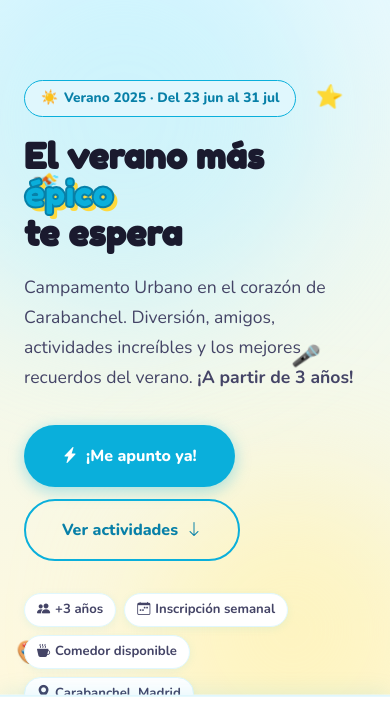
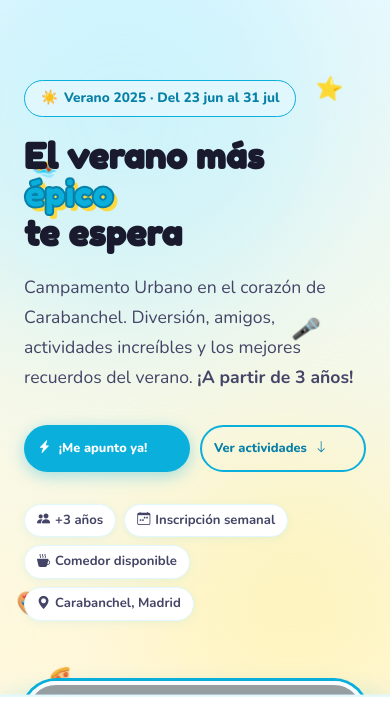
Before and after one commit to fangyi9881/colegio-nsd, a PHP site: page /campamento-nsd/ in a window 390 px wide; the page is wider, and only the part inside the window is pictured. Shown: the part 149-850 px from the top of that part. Run offline with PHP 8.4, Linux system fonts and the light colour scheme; grey boxes are pictures that could not be loaded.

Commit message:
fix: botones hero iguales y compactos en moviles en los 3 sitios

```diff
--- a/campamento-nsd/assets/css/styles.css
+++ b/campamento-nsd/assets/css/styles.css
@@ -942,6 +942,12 @@ input, select, textarea { font: inherit; }
   .float-card small { font-size: .66rem; }
 }
 
+@media (max-width: 768px) {
+  /* Botones hero iguales y compactos en mobile */
+  .hero__cta { gap: 10px; flex-wrap: nowrap; }
+  .hero__cta .btn { flex: 1 1 0; padding: 12px 14px; font-size: .85rem; min-width: 0; }
+  .hero__cta .btn--lg { padding: 12px 14px; font-size: .85rem; }
+}
 @media (max-width: 540px) {
   .act-grid { grid-template-columns: 1fr; }
   .porque__grid { grid-template-columns: 1fr; }
@@ -956,6 +962,9 @@ input, select, textarea { font: inherit; }
   .float-card__icon { font-size: 1.05rem; }
   .float-card strong { font-size: .72rem; line-height: 1.1; }
   .float-card small { font-size: .6rem; line-height: 1.1; }
+  /* Botones aun mas compactos */
+  .hero__cta .btn { padding: 11px 12px; font-size: .8rem; }
+  .hero__cta .btn--lg { padding: 11px 12px; font-size: .8rem; }
 }
 
 @media (max-width: 380px) {
```
Also changed, not shown: assets/css/styles.css (+7 -2 lines), infantil-nsd/assets/css/styles.css (+7 -0 lines).
